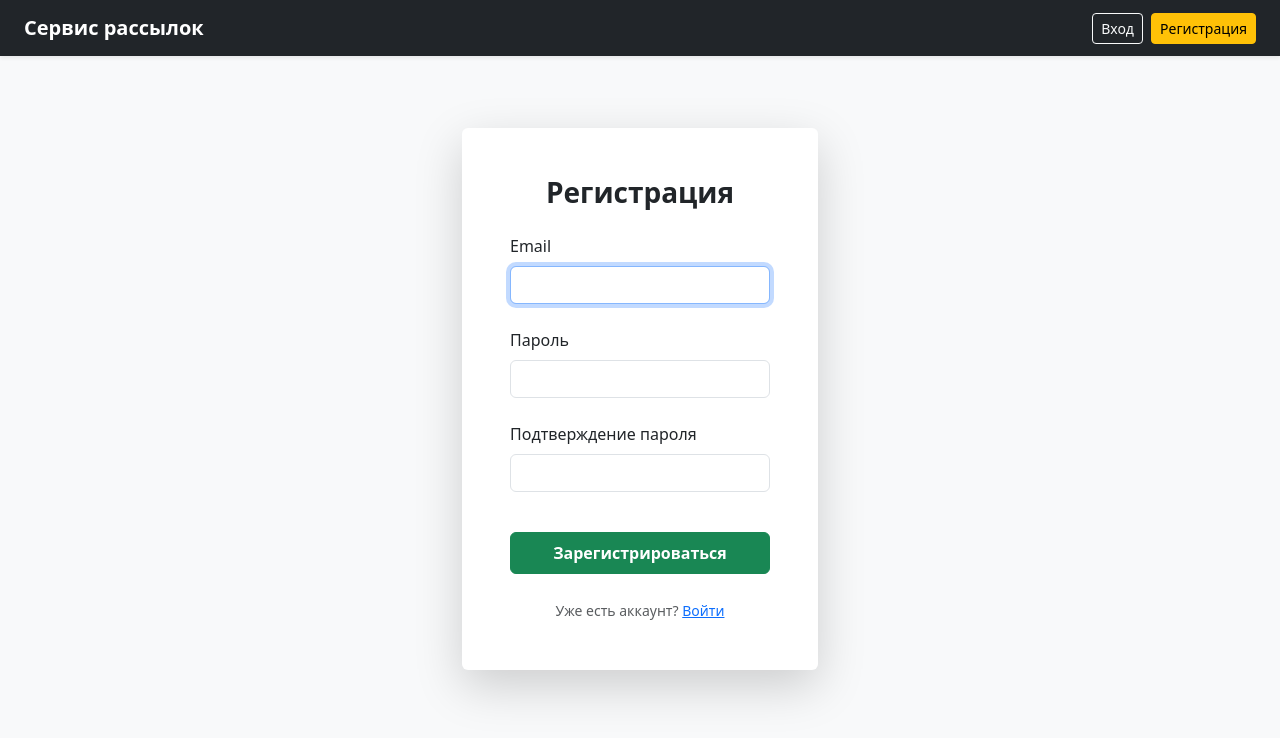
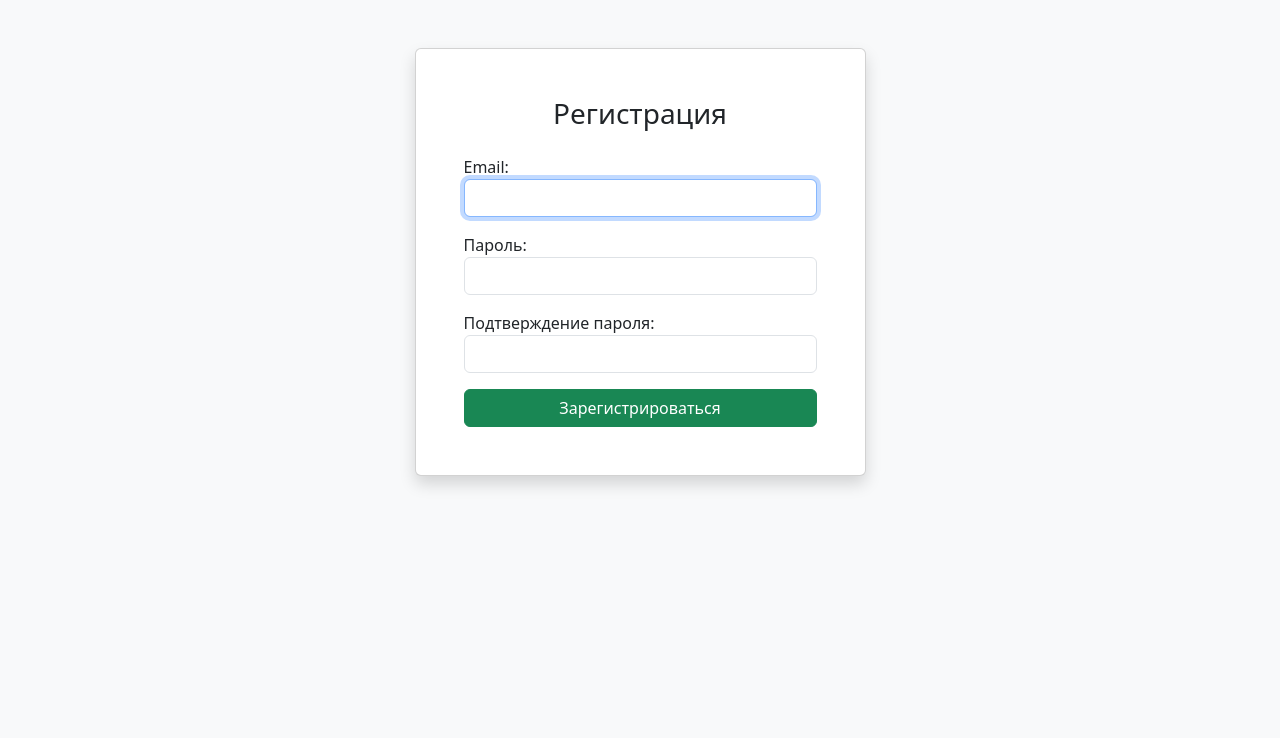
Before and after one commit to Ekaterina649/kurs_work_newsletter_manager, a Django app: page /users/register/ in a window 1280 px wide. Shown: the top 738 px of the page. Run offline with Django 5.2, Linux system fonts and the light colour scheme; parts of the project's set-up code (start-up, migrations or seed data) failed here and were passed over.

Commit message:
add register, user_list

```diff
--- a/users/templates/users/register.html
+++ b/users/templates/users/register.html
@@ -1,48 +1,35 @@
-{% extends "mailings/base.html" %}
-{% block title %}Регистрация{% endblock %}
-
-{% block content %}
-<div class="row justify-content-center mt-5">
-    <div class="col-md-6 col-lg-5 col-xl-4">
-        <div class="card shadow-lg border-0">
+<!doctype html>
+<html lang="ru">
+<head>
+    <meta charset="utf-8">
+    <title>Регистрация</title>
+    <link href="https://cdn.jsdelivr.net/npm/bootstrap@5.3.3/dist/css/bootstrap.min.css" rel="stylesheet">
+</head>
+<body class="bg-light">
+<div class="container mt-5">
+    <div class="row justify-content-center">
+        <div class="col-md-6 col-lg-5">
+            <div class="card shadow">
                 <div class="card-body p-5">
-                <h3 class="text-center mb-4 fw-bold text-dark">Регистрация</h3>
-
-                {% if form.non_field_errors %}
-                    <div class="alert alert-danger alert-dismissible fade show" role="alert">
-                        {{ form.non_field_errors }}
-                        <button type="button" class="btn-close" data-bs-dismiss="alert" aria-label="Close"></button>
-                    </div>
-                {% endif %}
+                    <h3 class="text-center mb-4">Регистрация</h3>
 
                     <form method="post">
                         {% csrf_token %}
 
                         {% for field in form %}
-                        <div class="mb-4">
-                            <label class="form-label fw-medium">{{ field.label }}</label>
+                            <div class="mb-3">
+                                {{ field.label_tag }}
                                 {{ field }}
-                            {% if field.errors %}
-                                <div class="text-danger small mt-1">
                                 {{ field.errors }}
-                                </div>
-                            {% endif %}
                             </div>
                         {% endfor %}
 
-                    <button type="submit" class="btn btn-success w-100 py-2 fw-bold mt-3">
-                        Зарегистрироваться
-                    </button>
+                        <button type="submit" class="btn btn-success w-100">Зарегистрироваться</button>
                     </form>
-
-                <div class="text-center mt-4">
-                    <small class="text-muted">
-                        Уже есть аккаунт?
-                        <a href="{% url 'users:login' %}" class="text-primary fw-medium">Войти</a>
-                    </small>
                 </div>
             </div>
         </div>
     </div>
 </div>
-{% endblock %}
+</body>
+</html>
```
Also changed, not shown: users/templates/users/user_list.html (added, +27 -0 lines). Lines whose indentation alone changed are shown as unchanged.
